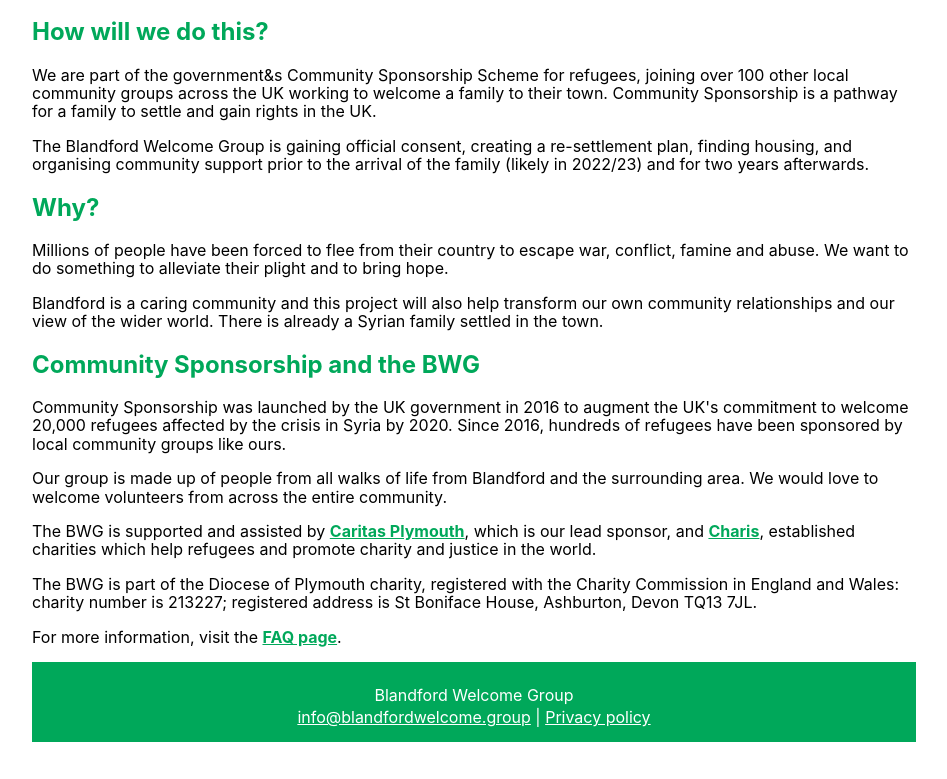
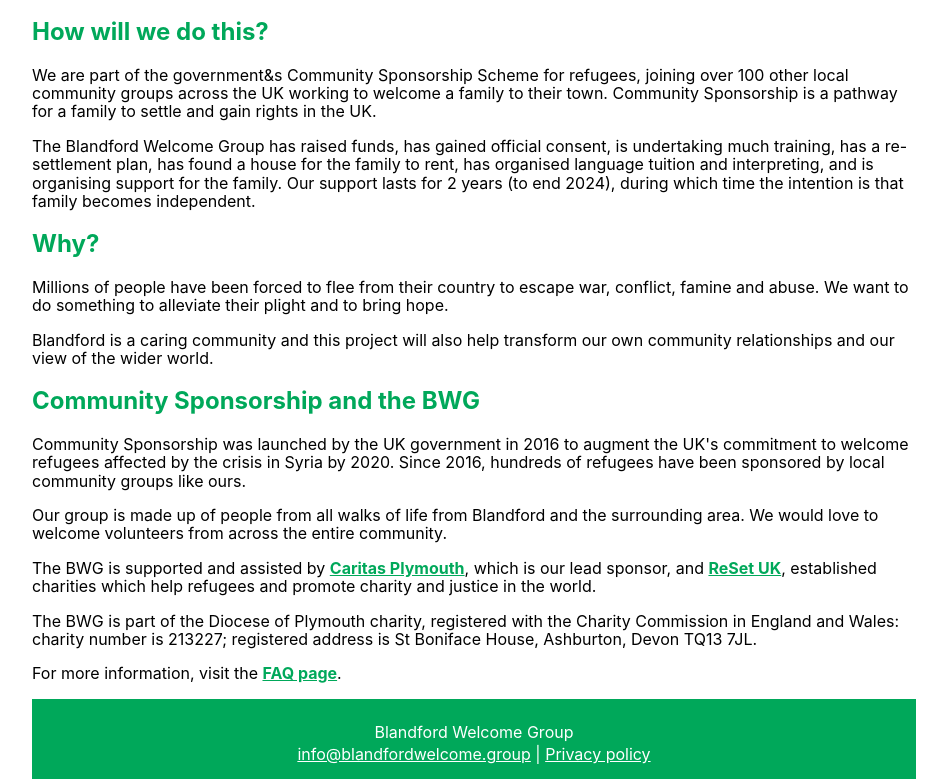
Before and after one commit to srichmond3000/blandford-community-sponsorship, a Next.js app: page / in a window 1280 px wide. Shown: the part 862-1641 px from the top of the page, without its empty margins (166-1113 px from the left). Before the commit the page ends 1604 px from the top, so only its background shows below. Built offline with nearby package versions, Linux system fonts and the light colour scheme; no server answers.

Commit message:
Update homepage

```diff
--- a/pages/index.js
+++ b/pages/index.js
@@ -22,6 +22,7 @@ export default function Home() {
         for all state services and benefits, have indefinite leave to stay and work in
         the UK, and will eventually have a pathway to British citizenship.
       </p>
+
       <section className={styles.withBackground}></section>
       <section>
         <h2>How will we do this?</h2>
@@ -32,10 +33,11 @@ export default function Home() {
           pathway for a family to settle and gain rights in the UK.
         </p>
         <p>
-          The Blandford Welcome Group is gaining official consent, creating a
-          re-settlement plan, finding housing, and organising community support
-          prior to the arrival of the family (likely in 2022/23) and for two
-          years afterwards.
+          The Blandford Welcome Group has raised funds, has gained official consent, is
+          undertaking much training, has a re-settlement plan, has found a house for the family to
+          rent, has organised language tuition and interpreting, and is organising support for the family.
+          Our support lasts for 2 years (to end 2024), during which time the intention is that
+          family becomes independent.
         </p>
       </section>
       <section>
@@ -48,14 +50,14 @@ export default function Home() {
         <p>
           Blandford is a caring community and this project will also help
           transform our own community relationships and our view of the wider
-          world. There is already a Syrian family settled in the town.
+          world.
         </p>
       </section>
       <section>
         <h2>Community Sponsorship and the BWG</h2>
         <p>
           Community Sponsorship was launched by the UK government in 2016 to
-          augment the UK's commitment to welcome 20,000 refugees affected by the
+          augment the UK's commitment to welcome refugees affected by the
           crisis in Syria by 2020. Since 2016, hundreds of refugees have been
           sponsored by local community groups like ours.
         </p>
@@ -70,7 +72,7 @@ export default function Home() {
             Caritas Plymouth
           </a>
           , which is our lead sponsor, and{' '}
-          <a href='https://charisrefugees.org/'>Charis</a>, established
+          <a href='https://resetuk.org'>ReSet UK</a>, established
           charities which help refugees and promote charity and justice in the
           world.
         </p>
```
Lines whose indentation alone changed are shown as unchanged.
